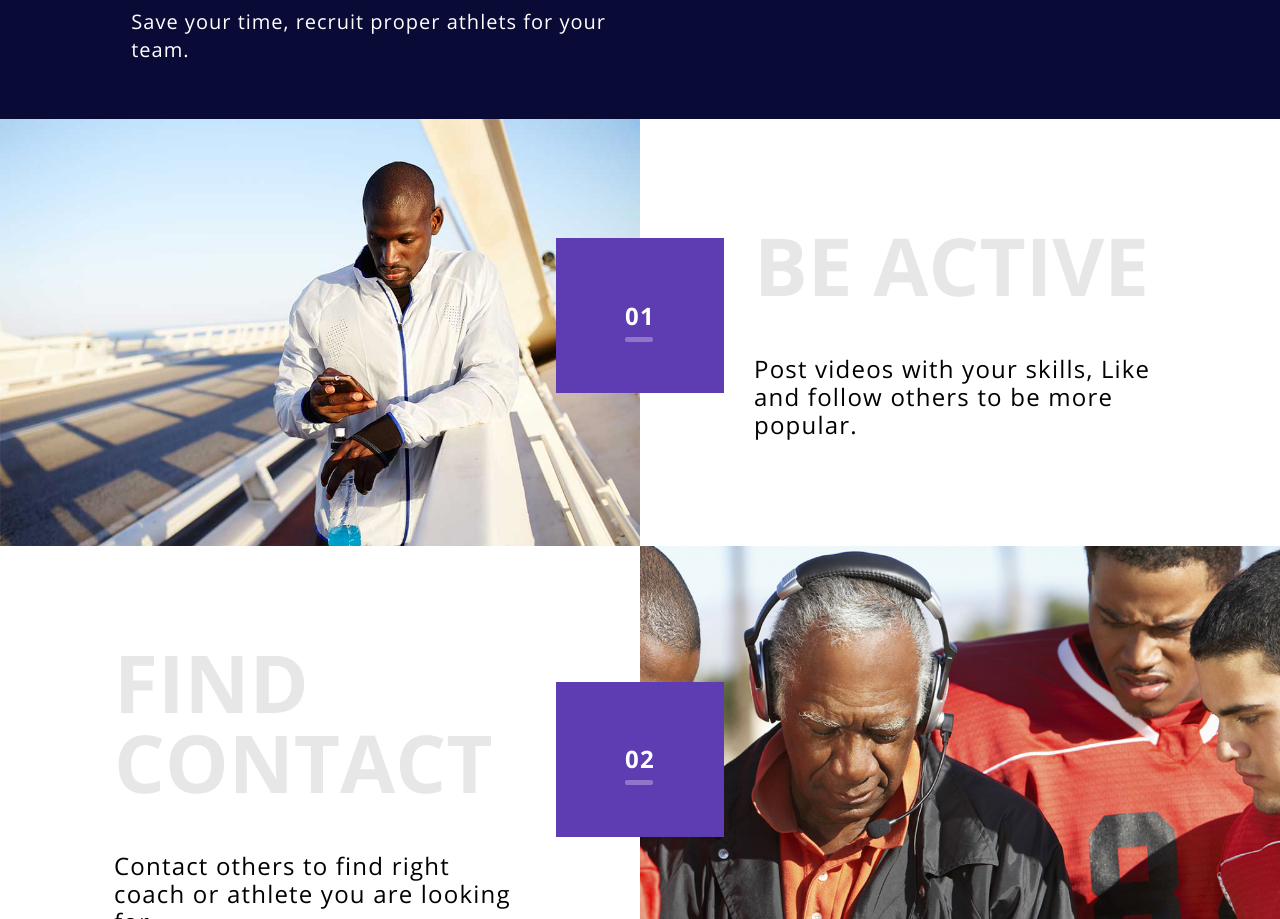
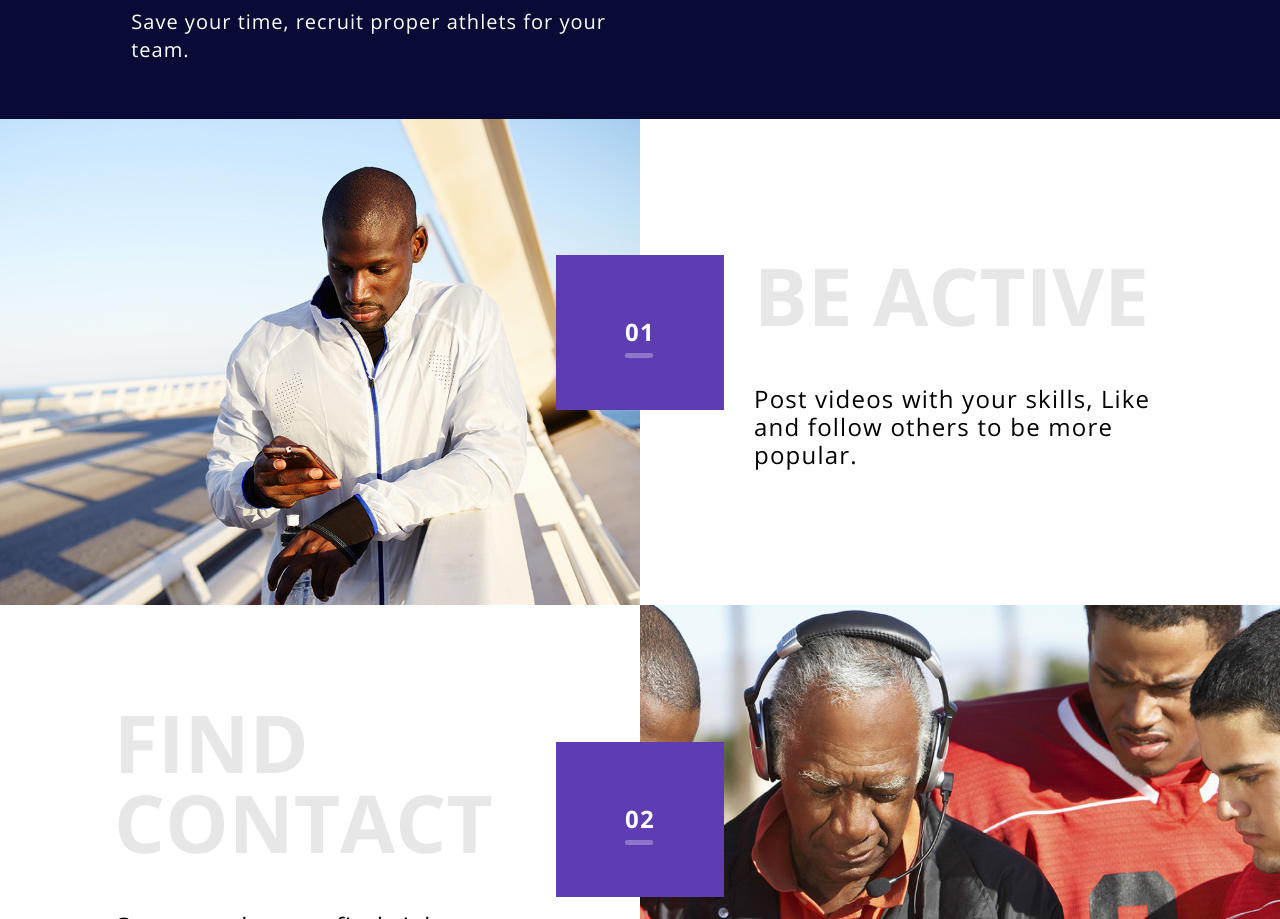
Before and after one commit to xenianick/SURFACE, a plain HTML site: page index.html in a window 1280 px wide. Shown: the part 2865-3784 px from the top of the page. Drawn offline with Linux system fonts and the light colour scheme; files whose address does not match are found by name.

Commit message:
Add files via upload

```diff
--- a/index.html
+++ b/index.html
@@ -159,10 +159,10 @@
     <article class="article-block">
       <div class="article-block-img-wrapper">
         <picture class="article-block-img-container">
-          <source srcset="images/be-active_1024.jpg" media="(min-width: 961px)">
+          <source srcset="images/be-active_960.jpg" media="(min-width: 961px)">
           <source srcset="images/be-active_960.jpg" media="(max-width: 960px)">
           <source srcset="images/be-active_640.jpg" media="(max-width: 640px)">
-          <img src="images/be-active_1024.jpg" alt="jogger looking at the phone" class="article-block-img">
+          <img src="images/be-active-960.jpg" alt="jogger looking at the phone" class="article-block-img">
         </picture>
         <div class="article-block-index-number">
           <div class="article-block-index-number-container">
```
